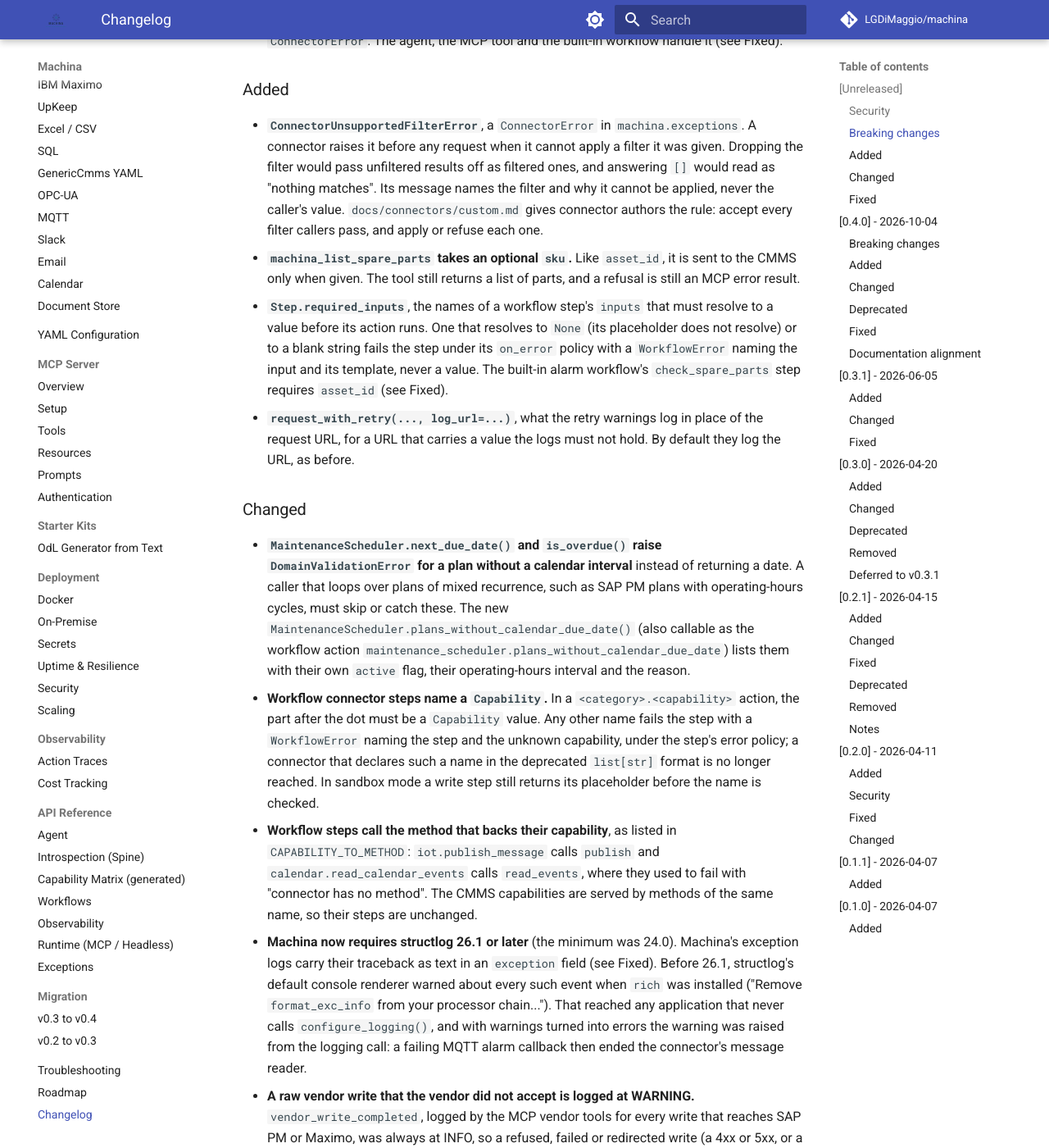
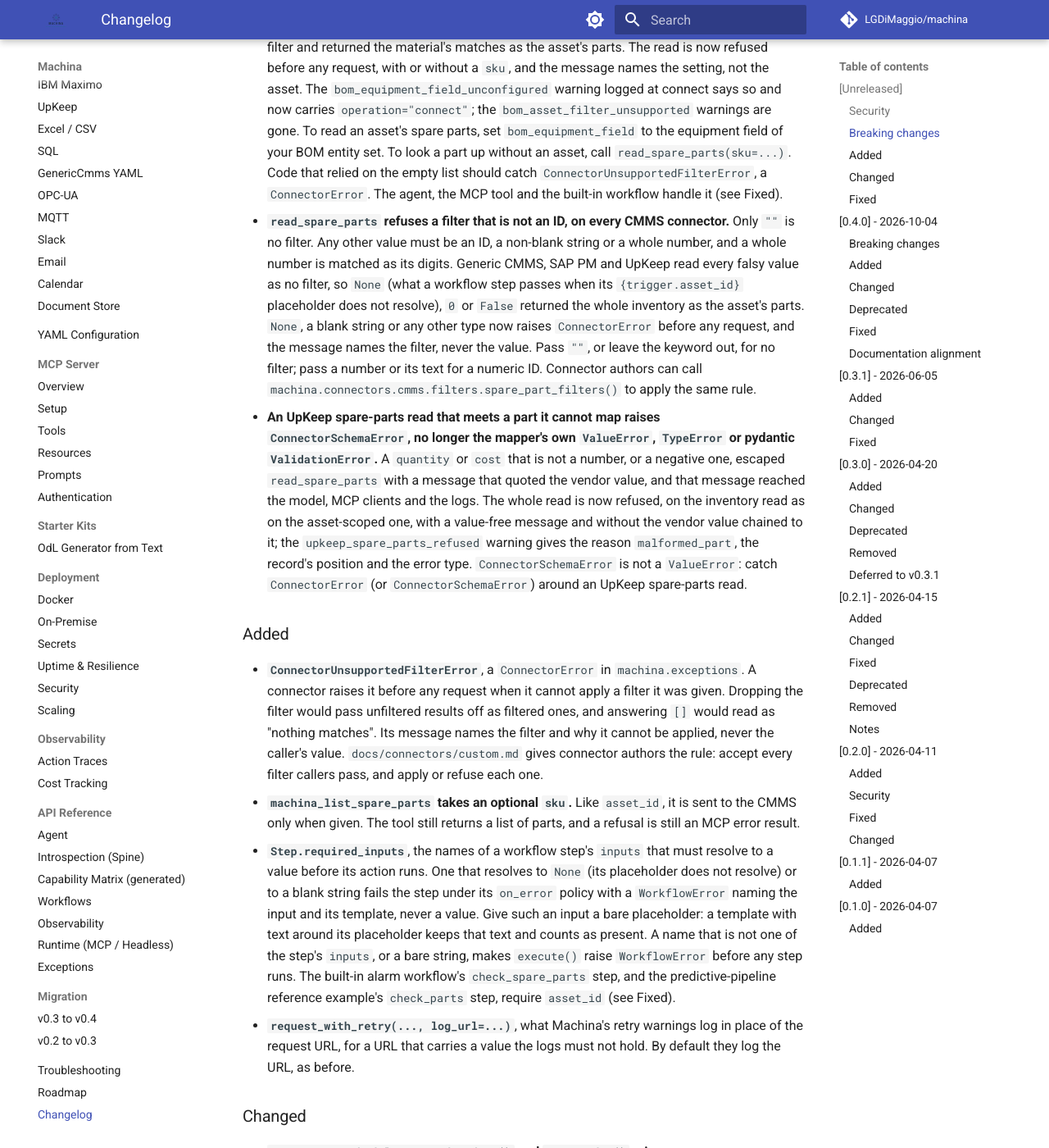
Before and after one commit to LGDiMaggio/machina, an MkDocs documentation site: the page built from docs/changelog.md, in a window 1280 px wide and 1400 px high, scrolled down 3642 px. Shown: the whole window at 82% size. Built offline with MkDocs 1.6.1 and Material for MkDocs 9.7.7, drawn with Linux system fonts in a browser that asks for light colours; comment, search, counter and statistics services are not loaded; some of the changed text lies outside the part shown.

Commit message:
docs(changelog): file the spare-parts narrowings under Breaking changes
The refusal of spare-parts filters that are not IDs and UpKeep's
ConnectorSchemaError for an unmappable part narrow behaviour callers
already had, so they move from Fixed to Breaking changes with their
migration notes, as the Maximo ConnectorSchemaError change is filed.
Adds the httpx log change under Security and required_inputs' new
validation under Added, and states that Machina's retry warnings, not
every log line, name a retried UpKeep part without its ID.

Co-Authored-By: Claude Opus 5.5 <noreply@anthropic.com>

```diff
--- a/CHANGELOG.md
+++ b/CHANGELOG.md
@@ -9,6 +9,7 @@ and this project adheres to [Semantic Versioning](https://semver.org/spec/v2.0.0
 
 ### Security
 
+- **`configure_logging()` keeps httpx's per-request log lines out of the log.** httpx logs every request at INFO, and `configure_logging()` sets the root level to INFO by default, as `machina mcp serve` does, so every CMMS request was logged with its full URL. That URL carries the CMMS host and the record IDs and filter values of the read: UpKeep part IDs, SKUs in SAP PM's `$filter` and Maximo's `oslc.where`, work-order numbers. `configure_logging()` now sets the `httpx` and `httpcore` loggers to WARNING. An application that wants the request lines can lower them again after the call.
 - **SAP PM and Maximo filters keep caller-supplied values inside their string literals.** Asset, work-order and material IDs and raw status strings reach these read methods from LLM and MCP tool arguments and were interpolated into server-side filters as-is, so a value such as `X' or Equipment ne '` turned an exact lookup into an unbounded read paged entirely into memory. SAP PM now doubles single quotes in every OData `$filter` string literal and in the `MaintenanceOrder('…')` key of `update_work_order`; the key is also percent-encoded so an ID cannot leave its path segment, and a key with an empty, `.` or `..` part is refused (unencoded, `1')/../../API_EQUIPMENT/Equipment('10000001` was normalized by the HTTP client into a PATCH on an equipment record). Maximo documents no escape inside an `oslc.where` string literal, and `oslc.where` maps onto its QBE framework, which reads wildcards (`%`, `*`, `?`), value lists (`,`, `[ ]`) and operators (`=`, `!`, `<`, `>`, `~`) inside the quotes as query syntax. A value that contains any of `" \ % * ? , [ ] = ! < > ~` or a non-printable character, is blank, or is the keyword `null` is therefore refused with `ConnectorError` before any request — including `update_work_order`, which looks the order up by `wonum` before writing. The refusal names the offending characters, never the value, since it reaches the model as a tool result. Ordinary values produce the same filters as before, and numeric IDs are still sent as their digits.
 - **UpKeep and Maximo send IDs in URL paths as one percent-encoded path segment**, as Generic CMMS REST already did: on UpKeep, `update_work_order("../assets/a1")` sent its PATCH to `/api/v2/assets/a1`. The three connectors share one helper for the rule, which now also refuses an ID with an empty, `.` or `..` part between `/` or `\` separators (judged before any `;` path parameter, which servlet containers drop before resolving dot segments): behind a proxy that decodes `%2F` before normalizing the path, `..%2Fassets%2Fa1` still reached `/api/v2/assets/a1`, and an ID of `/` reached the collection. The refusal no longer repeats the ID. Generic CMMS REST now also refuses an empty ID in `get_asset`, which read the whole `/assets` collection and returned its first record.
 - **The Telegram bot token no longer reaches logs.** Two problems are fixed:
@@ -29,13 +30,15 @@ and this project adheres to [Semantic Versioning](https://semver.org/spec/v2.0.0
 - **Maximo `metadata` no longer carries `href` or OSLC's other transport keys; the record's rest id is `metadata["rest_id"]`.** The `metadata` of Maximo assets, work orders and spare parts copied every attribute no field took, including OSLC's own keys (`href`, `localref`, `_imagelibref`, `_rowstamp`, `*_collectionref`) and nested objects such as `doclinks`. Their URLs name the host Maximo sees itself on, often an internal one, and `metadata` reaches the LLM and MCP clients, so they are no longer copied. Code that reads `metadata["href"]` or one of the other keys now gets a `KeyError`. The record's rest id, the last segment of `href`, is kept without the host as `metadata["rest_id"]`. To address the record, pass it to `maximo_raw_attribute_update` as `resource_id`, or build `{url}/maximo/oslc/os/<object structure>/<rest id>` from the connector's configured `url`, as the connector's own requests do, with the rest id percent-encoded as one path segment (`urllib.parse.quote(rest_id, safe="")`): it is stored decoded. `rest_id` comes from Maximo's answer, so it is kept only for a record's URI and only if, encoded, it cannot leave its path segment, and the tool checks it again before writing. `_rowstamp` is no longer exposed; no Machina write sends it. Selected attributes that no field takes, such as `siteid` and `status_description`, stay.
 - **A Maximo read that meets a record it cannot map raises `ConnectorSchemaError`, no longer the mapper's own `ValidationError` (pydantic), `ValueError`, `TypeError`, `AttributeError` or `OverflowError`.** `ConnectorSchemaError` is not a `ValueError`: code that catches `ValueError`, `ValidationError` or `TypeError` around a Maximo read no longer catches it; catch `ConnectorError` (or `ConnectorSchemaError`, its subclass). This covers a record without its number (`assetnum`, `wonum`, `itemnum` or `pmnum`), such as an href-only member on a page that lost the selection; a record whose number is not text or a whole number, which used to become an entity with an ID such as `True`; and a record whose fields the mapping cannot read. Only the number is required: a record that carries nothing else is read, with every other field at its default. The message names the object structure and the identity attribute, or the error type and the fields the domain model rejected (`… cannot be mapped (ValidationError: stock_quantity) — refusing to return a partial result`). The `maximo_member_refused` warning adds the read, the record's position and, where it applies, the asset the read is for. Neither repeats a value from Maximo or a URL from its answer. No partial list is returned.
 - **SAP PM `read_spare_parts(asset_id=...)` raises `ConnectorUnsupportedFilterError` when `bom_equipment_field` is not configured, which is the default.** Without a `sku` it returned `[]`, which reads as "this asset has no spare parts"; with a `sku` it dropped the asset filter and returned the material's matches as the asset's parts. The read is now refused before any request, with or without a `sku`, and the message names the setting, not the asset. The `bom_equipment_field_unconfigured` warning logged at connect says so and now carries `operation="connect"`; the `bom_asset_filter_unsupported` warnings are gone. To read an asset's spare parts, set `bom_equipment_field` to the equipment field of your BOM entity set. To look a part up without an asset, call `read_spare_parts(sku=...)`. Code that relied on the empty list should catch `ConnectorUnsupportedFilterError`, a `ConnectorError`. The agent, the MCP tool and the built-in workflow handle it (see Fixed).
+- **`read_spare_parts` refuses a filter that is not an ID, on every CMMS connector.** Only `""` is no filter. Any other value must be an ID, a non-blank string or a whole number, and a whole number is matched as its digits. Generic CMMS, SAP PM and UpKeep read every falsy value as no filter, so `None` (what a workflow step passes when its `{trigger.asset_id}` placeholder does not resolve), `0` or `False` returned the whole inventory as the asset's parts. `None`, a blank string or any other type now raises `ConnectorError` before any request, and the message names the filter, never the value. Pass `""`, or leave the keyword out, for no filter; pass a number or its text for a numeric ID. Connector authors can call `machina.connectors.cmms.filters.spare_part_filters()` to apply the same rule.
+- **An UpKeep spare-parts read that meets a part it cannot map raises `ConnectorSchemaError`, no longer the mapper's own `ValueError`, `TypeError` or pydantic `ValidationError`.** A `quantity` or `cost` that is not a number, or a negative one, escaped `read_spare_parts` with a message that quoted the vendor value, and that message reached the model, MCP clients and the logs. The whole read is now refused, on the inventory read as on the asset-scoped one, with a value-free message and without the vendor value chained to it; the `upkeep_spare_parts_refused` warning gives the reason `malformed_part`, the record's position and the error type. `ConnectorSchemaError` is not a `ValueError`: catch `ConnectorError` (or `ConnectorSchemaError`) around an UpKeep spare-parts read.
 
 ### Added
 
 - **`ConnectorUnsupportedFilterError`**, a `ConnectorError` in `machina.exceptions`. A connector raises it before any request when it cannot apply a filter it was given. Dropping the filter would pass unfiltered results off as filtered ones, and answering `[]` would read as "nothing matches". Its message names the filter and why it cannot be applied, never the caller's value. `docs/connectors/custom.md` gives connector authors the rule: accept every filter callers pass, and apply or refuse each one.
 - **`machina_list_spare_parts` takes an optional `sku`.** Like `asset_id`, it is sent to the CMMS only when given. The tool still returns a list of parts, and a refusal is still an MCP error result.
-- **`Step.required_inputs`**, the names of a workflow step's `inputs` that must resolve to a value before its action runs. One that resolves to `None` (its placeholder does not resolve) or to a blank string fails the step under its `on_error` policy with a `WorkflowError` naming the input and its template, never a value. The built-in alarm workflow's `check_spare_parts` step requires `asset_id` (see Fixed).
-- **`request_with_retry(..., log_url=...)`**, what the retry warnings log in place of the request URL, for a URL that carries a value the logs must not hold. By default they log the URL, as before.
+- **`Step.required_inputs`**, the names of a workflow step's `inputs` that must resolve to a value before its action runs. One that resolves to `None` (its placeholder does not resolve) or to a blank string fails the step under its `on_error` policy with a `WorkflowError` naming the input and its template, never a value. Give such an input a bare placeholder: a template with text around its placeholder keeps that text and counts as present. A name that is not one of the step's `inputs`, or a bare string, makes `execute()` raise `WorkflowError` before any step runs. The built-in alarm workflow's `check_spare_parts` step, and the predictive-pipeline reference example's `check_parts` step, require `asset_id` (see Fixed).
+- **`request_with_retry(..., log_url=...)`**, what Machina's retry warnings log in place of the request URL, for a URL that carries a value the logs must not hold. By default they log the URL, as before.
 
 ### Changed
 
@@ -75,12 +78,10 @@ and this project adheres to [Semantic Versioning](https://semver.org/spec/v2.0.0
   - A Maximo organization can allow negative balances, but `SparePart` holds no negative stock, cost or reorder point. A spare part whose balances add up to less than zero, or whose cost or `minlevel` is negative, is refused, and the message names the field (`ValidationError: stock_quantity`, `unit_cost` or `reorder_point`). Nothing is adjusted to fit. A read filtered by `sku`, through the Python API or the MCP tool `machina_list_spare_parts` (see Added), still returns any other item; an unfiltered read fails for as long as any item has a negative balance.
   - A PM's `frequency` now counts `frequnit` units: days, weeks, months, or years as twelve months. It used to be read as days, so a PM every 3 months was reported as due every 3 days. A PM with no unit, or one outside those four, gets an empty interval and is reported as having no calendar due date.
 - **A Maximo asset with no priority is no longer reported as critical.** Maximo leaves a null priority out of its answer, and the mapper read a missing priority as 0, which maps to criticality A. It now maps to C, the field's default.
-- **Maximo and UpKeep accept `asset_id` on `read_spare_parts`.** They took only `sku`, while every caller passes `asset_id`: the built-in alarm workflow's `check_spare_parts` step, the agent's `check_spare_parts` tool and per-turn context prefetch, and the MCP `machina_list_spare_parts` tool. Each such call failed with `TypeError`, so the workflow step was skipped, the prefetch left the parts out and the MCP tool failed. All four CMMS connectors now take `read_spare_parts(*, asset_id="", sku="")`, and each applies every filter it is given or refuses the read with `ConnectorUnsupportedFilterError` before any request; when both are given, both must hold.
-  - Only `""` is no filter. Any other value must be an ID: a non-blank string, or a whole number, matched as its digits. `None`, a blank string or any other type is refused with `ConnectorError` before any request, instead of being read as no filter and returning the whole inventory; this applies to Generic CMMS too. The message names the filter, not the value.
+- **Maximo and UpKeep accept `asset_id` on `read_spare_parts`.** They took only `sku`, while every caller passes `asset_id`: the built-in alarm workflow's `check_spare_parts` step, the agent's `check_spare_parts` tool and per-turn context prefetch, and the MCP `machina_list_spare_parts` tool. Each such call failed with `TypeError`, so the workflow step was skipped, the prefetch left the parts out and the MCP tool failed. All four CMMS connectors now take `read_spare_parts(*, asset_id="", sku="")`, and each applies every filter it is given or refuses the read with `ConnectorUnsupportedFilterError` before any request; when both are given, both must hold. Only `""` is no filter (see Breaking changes).
   - Maximo reads spare parts from `mxinventory`, which the connector does not query by asset, so it refuses an asset filter, with or without a `sku`. Look the part up by `sku` instead.
-  - UpKeep reads the asset (`GET /api/v2/assets/{id}`), then each part its `parts` list names (`GET /api/v2/parts/{id}`): 1 + k requests, never the whole inventory. A part listed twice is fetched once, and a `sku` narrows the asset's parts. An asset whose own record lists no parts returns `[]`. The read returns all of the asset's parts or none: it is refused when UpKeep has no such asset, when its answer is not a well-formed record of that asset, when the asset lists more than 100 parts, and when a listed part cannot be returned, comes back malformed or as another part, or has a field the mapping cannot read. A connection error or a timeout that outlasts the retries propagates as the `httpx` error, as on the connector's other reads, without the parts already read. Each refusal is logged as an `upkeep_spare_parts_refused` warning with a reason, never a part ID, a SKU or a URL, and a retried part request is logged without its part ID. This follows UpKeep's API reference and has not been checked against a live UpKeep.
-- **An UpKeep part with a field the mapping cannot read refuses the read with `ConnectorSchemaError`.** A `quantity` or `cost` that is not a number, or a negative one, escaped `read_spare_parts` as a bare `ValueError` or `TypeError` whose message quoted the vendor value, which reached the model, MCP clients and the logs. The whole read is now refused with a value-free `ConnectorSchemaError`, on the inventory read as on the asset-scoped one, and the vendor value is not chained to it.
-- **An alarm without an asset no longer lists the inventory as its asset's spare parts.** The built-in alarm workflow's `check_spare_parts` step passed the alarm's `asset_id` to `read_spare_parts`, which read a missing (`None`) or empty one as no filter, so the technician's notification listed the whole inventory as the alarm asset's parts. The step now requires `asset_id`: an alarm whose `asset_id` is missing or blank skips it under its `SKIP` policy, with the error on its `StepResult`, and the notification reads `[check_spare_parts failed]`. A successful lookup that found nothing still renders as `[]`.
+  - UpKeep reads the asset (`GET /api/v2/assets/{id}`), then each part its `parts` list names (`GET /api/v2/parts/{id}`): 1 + k requests, never the whole inventory. A part listed twice is fetched once, and a `sku` narrows the asset's parts. An asset whose own record lists no parts returns `[]`. The read returns all of the asset's parts or none: it is refused when UpKeep has no such asset, when its answer is not a well-formed record of that asset, when the asset lists more than 100 parts, and when a listed part cannot be returned, comes back malformed or as another part, or has a field the mapping cannot read. A connection error or a timeout that outlasts the retries propagates as the `httpx` error, as on the connector's other reads, without the parts already read. Each refusal is logged as an `upkeep_spare_parts_refused` warning with a reason, never a part ID, a SKU or a URL, and Machina's retry warnings name a retried part request as `/api/v2/parts/<listed part>`, without its ID. This follows UpKeep's API reference and has not been checked against a live UpKeep.
+- **An alarm without an asset no longer lists the inventory as its asset's spare parts.** The built-in alarm workflow's `check_spare_parts` step passed the alarm's `asset_id` to `read_spare_parts`, which read a missing (`None`) or empty one as no filter, so the technician's notification listed the whole inventory as the alarm asset's parts. The step now requires `asset_id`: an alarm whose `asset_id` is missing or blank skips it under its `SKIP` policy, with the error on its `StepResult`, and the notification reads `[check_spare_parts failed]`. A successful lookup that found nothing still renders as `[]`. The predictive-pipeline reference example's `check_parts` step, which fed the same read into its work-order prompt, requires `asset_id` too and stops the example under its `STOP` policy.
 - **The agent no longer reports an unchecked spare-parts lookup as "no spare parts".** When the context prefetch's spare-parts read failed, the prompt left the section out, and a successful empty read said "No spare parts data available.". A model could then tell a technician that nothing was stocked when nobody had checked. The context now gives each outcome its own line:
   - a refused asset filter: "**Spare Parts:** not checked: the connected CMMS cannot look up spare parts by asset. A specific part can be checked by its SKU with the check_spare_parts tool." It is logged at INFO as `context_gather_skipped`, and nothing is read in its place;
   - any other failure: "**Spare Parts:** not checked: the spare-parts lookup for this asset failed.", still logged as the `context_gather_error` warning;
```
Also changed, not shown: docs/connectors/upkeep.md (+1 -1 lines).
